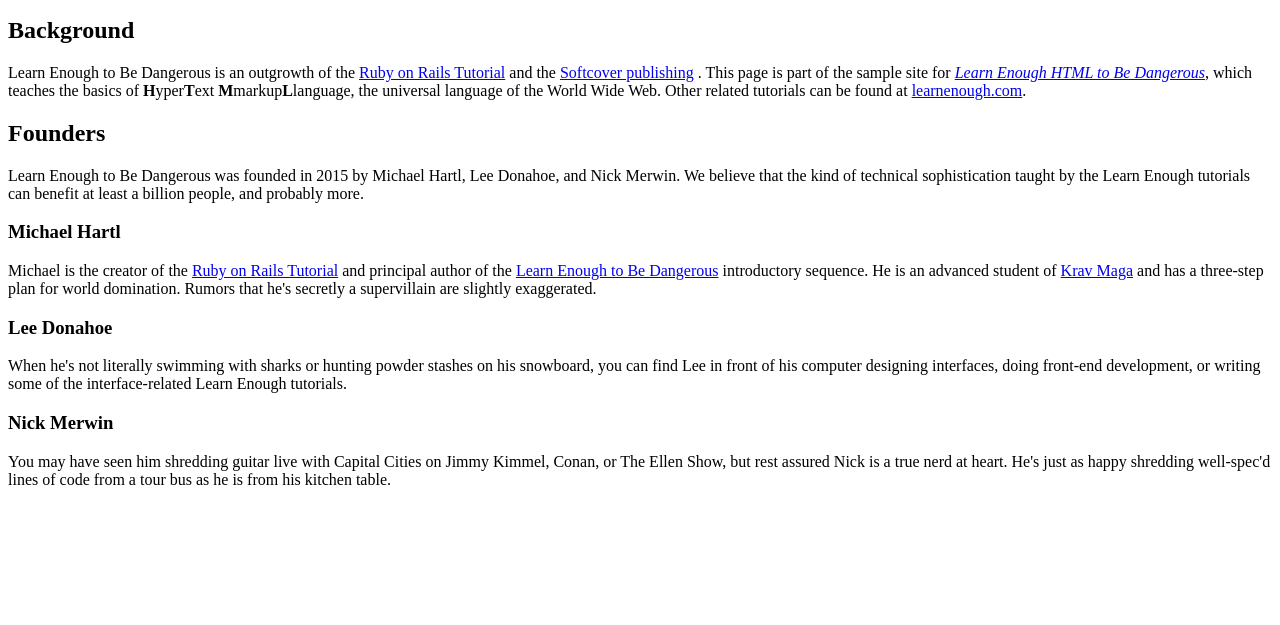
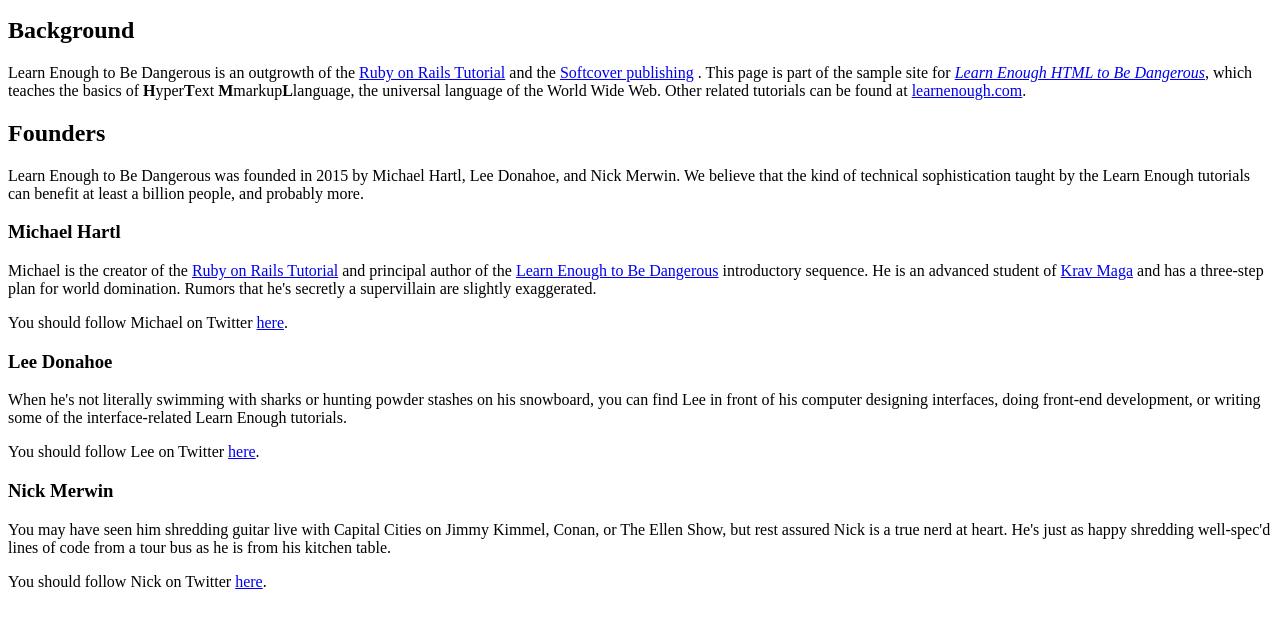
Before and after one commit to eworthington85/sample_website, a plain HTML site: page index.html in a window 1280 px wide. Shown: the part 137-762 px from the top of the page. Drawn offline with Linux system fonts and the light colour scheme.

Commit message:
Update index.html
added twitter links

```diff
--- a/index.html
+++ b/index.html
@@ -30,7 +30,7 @@
 		      at least a billion people, and probably more.
     		</p>
 
-	    <h3>Michael Hartl</h3>
+	 <h3>Michael Hartl</h3>
 
 	    <p>
 	      Michael is the creator of the <a href="https://www.railstutorial.org/">
@@ -41,6 +41,10 @@
 	      plan for world domination. Rumors that he's secretly a supervillain
 	      are slightly exaggerated.
 	    </p>
+            <p>
+      You should follow Michael on Twitter
+      <a href="https://twitter.com/mhartl">here</a>.
+    </p>
 
 	    <h3>Lee Donahoe</h3>
 
@@ -50,6 +54,10 @@
 	      interfaces, doing front-end development, or writing some of the
 	      interface-related Learn Enough tutorials.
 	    </p>
+            <p>
+      You should follow Lee on Twitter
+      <a href="https://twitter.com/leedonahoe">here</a>.
+    </p>
 
 	    <h3>Nick Merwin</h3>
 
@@ -59,5 +67,9 @@
 	      at heart. He's just as happy shredding well-spec'd lines of code from a
 	      tour bus as he is from his kitchen table.
 	    </p>
+           <p>
+      You should follow Nick on Twitter
+      <a href="https://twitter.com/nickmerwin">here</a>.
+    </p>
 	</body>
 </html>
```
